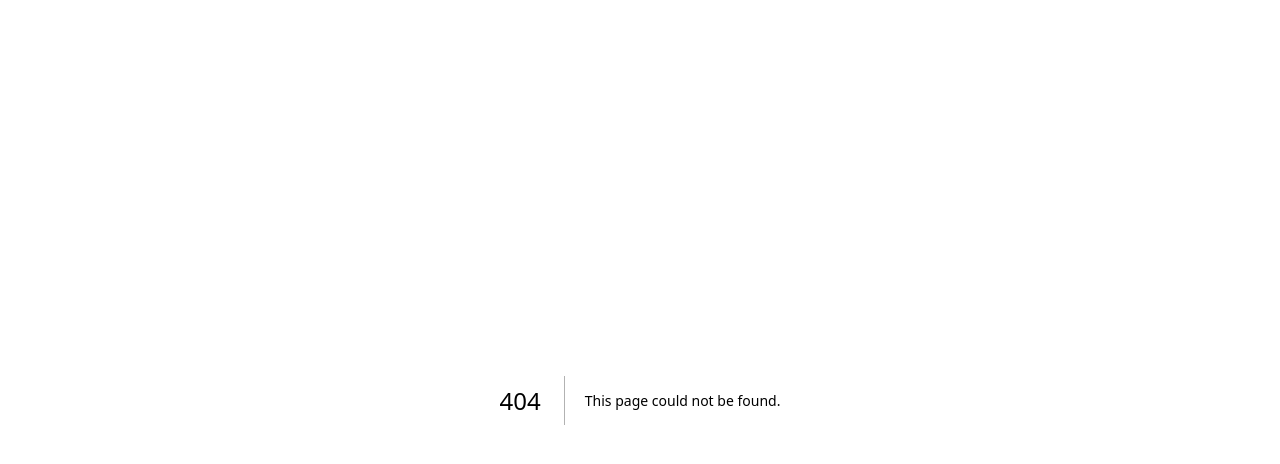
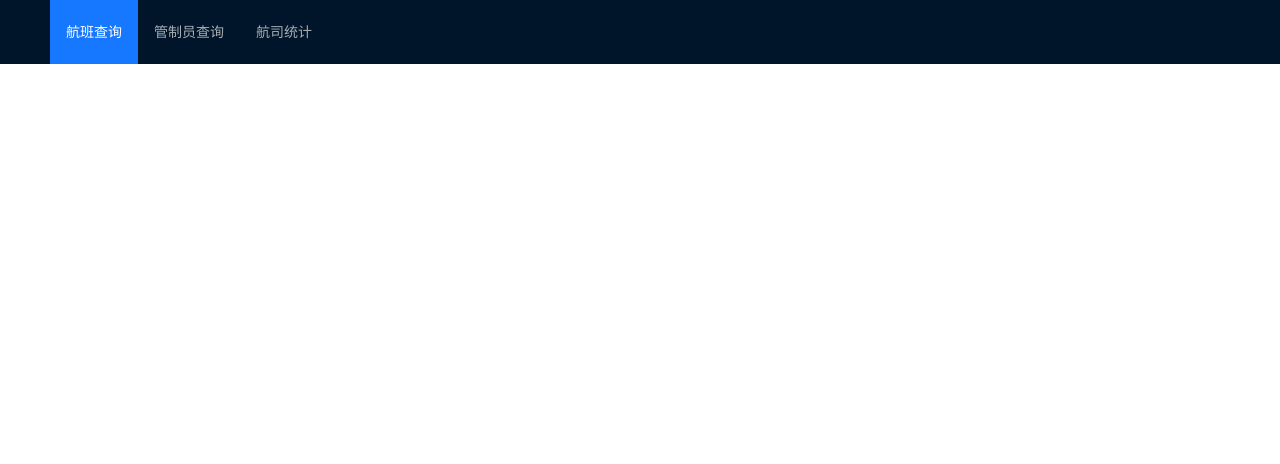
Before and after one commit to ErnestThePoet/DBMSLabs, a Next.js app in the folder Lab2/DBMSFrontend/dbms-frontend/: page /flights in a window 1280 px wide. Before the commit this address had no page. Shown: the top 464 px of the page. Built offline with nearby package versions, Linux system fonts and the light colour scheme.

Commit message:
frontend page framework established

```diff
--- /dev/null
+++ b/Lab2/DBMSFrontend/dbms-frontend/logics/app.ts
@@ -0,0 +1,16 @@
+import Router from "next/router"
+
+export const routerJump = (menuKey: string) => {
+    switch (menuKey) {
+        default:
+        case "0":
+            Router.push("/flights");
+            break;
+        case "1":
+            Router.push("/atc_query");
+            break;
+        case "2":
+            Router.push("/airline_stats");
+            break;
+    }
+}
--- a/Lab2/DBMSFrontend/dbms-frontend/next.config.js
+++ b/Lab2/DBMSFrontend/dbms-frontend/next.config.js
@@ -1,6 +1,7 @@
 /** @type {import('next').NextConfig} */
 const nextConfig = {
-  reactStrictMode: true,
-}
+    reactStrictMode: true,
+    output: "standalone"
+};
 
 module.exports = nextConfig
--- a/Lab2/DBMSFrontend/dbms-frontend/package.json
+++ b/Lab2/DBMSFrontend/dbms-frontend/package.json
@@ -16,6 +16,8 @@
     "axios": "^1.3.4",
     "eslint": "8.37.0",
     "eslint-config-next": "13.2.4",
+    "mobx": "^6.9.0",
+    "mobx-react-lite": "^3.4.3",
     "next": "13.2.4",
     "react": "18.2.0",
     "react-dom": "18.2.0",
--- a/Lab2/DBMSFrontend/dbms-frontend/pages/_app.tsx
+++ b/Lab2/DBMSFrontend/dbms-frontend/pages/_app.tsx
@@ -1,5 +1,45 @@
-import type { AppProps } from 'next/app';
+import type { AppProps } from "next/app";
+import React, { useState } from "react";
+import { Layout, Menu } from "antd";
+import "antd/dist/reset.css";
+import { ItemType } from "antd/es/menu/hooks/useItems";
+import * as L from "../logics/app";
+
+const { Header, Content } = Layout;
+
+const menuItems: ItemType[] = ["航班查询", "管制员查询", "航司统计"].map(
+    (x, i) => ({
+        key: String(i),
+        label: x
+    })
+);
 
 export default function App({ Component, pageProps }: AppProps) {
-  return <Component {...pageProps} />
+    const [selectedMenuKey, setselectedMenuKey] = useState<string>("0");
+
+    return (
+        <Layout>
+            <Header
+                style={{
+                    position: "sticky",
+                    top: 0,
+                    zIndex: 1,
+                    width: "100%"
+                }}>
+                <Menu
+                    theme="dark"
+                    mode="horizontal"
+                    defaultSelectedKeys={[selectedMenuKey]}
+                    items={menuItems}
+                    onClick={e => {
+                        setselectedMenuKey(e.key);
+                        L.routerJump(e.key);
+                    }}
+                />
+            </Header>
+            <Content>
+                <Component {...pageProps} />
+            </Content>
+        </Layout>
+    );
 }
--- a/Lab2/DBMSFrontend/dbms-frontend/pages/_document.tsx
+++ b/Lab2/DBMSFrontend/dbms-frontend/pages/_document.tsx
@@ -3,11 +3,15 @@ import { Html, Head, Main, NextScript } from 'next/document';
 export default function Document() {
   return (
     <Html lang="en">
-      <Head />
+      <Head>
+        <meta name="description" content="HIT DBMS Lab2" />
+        <meta name="viewport" content="width=device-width, initial-scale=1" />
+        <link rel="icon" href="/favicon.ico" />
+      </Head>
       <body>
         <Main />
         <NextScript />
       </body>
     </Html>
-  )
+  );
 }
--- /dev/null
+++ b/Lab2/DBMSFrontend/dbms-frontend/pages/flights.tsx
@@ -0,0 +1,9 @@
+import { observer } from "mobx-react-lite";
+import React from "react";
+import styles from "../styles/flights.module.scss";
+
+const FlightsPage: React.FC = observer(() => {
+    return <main className={styles.main}></main>;
+});
+
+export default FlightsPage;
--- /dev/null
+++ b/Lab2/DBMSFrontend/dbms-frontend/styles/flights.module.scss
@@ -0,0 +1,3 @@
+.main{
+
+}
```
Also changed, not shown: Lab2/DBMSFrontend/dbms-frontend/pages/index.tsx (+8 -7 lines), Lab2/DBMSFrontend/dbms-frontend/.prettierrc.json (added), Lab2/DBMSFrontend/dbms-frontend/logics/flights.ts (added), Lab2/DBMSFrontend/dbms-frontend/pages/airline_stats.tsx (added), Lab2/DBMSFrontend/dbms-frontend/pages/atc_query.tsx (added), 1 other file (tests, documents, lock files or other folders).
